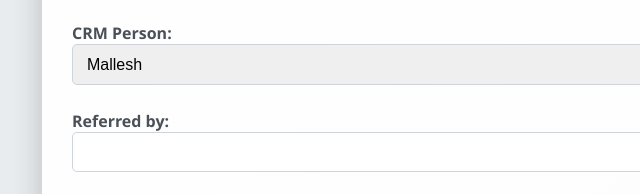
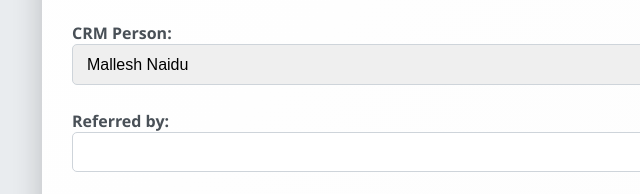
Before and after one commit to sayeedm44/otftest, a plain HTML site: page index.html in a window 1280 px wide. Shown: the part 370-564 px from the top of the page, 168-808 px from the left. Drawn offline with nearby package versions, Linux system fonts and the light colour scheme.

Commit message:
Update index.html

```diff
--- a/index.html
+++ b/index.html
@@ -39,7 +39,7 @@
 
     <label for="Crmperson">CRM Person:</label>
     <select id="Crmperson" name="Crmperson">
-      <option value="Mallesh Naidu">Mallesh</option>
+      <option value="Mallesh Naidu">Mallesh Naidu</option>
       <option value="Spandana">Spandana</option>
     </select>
 
```
